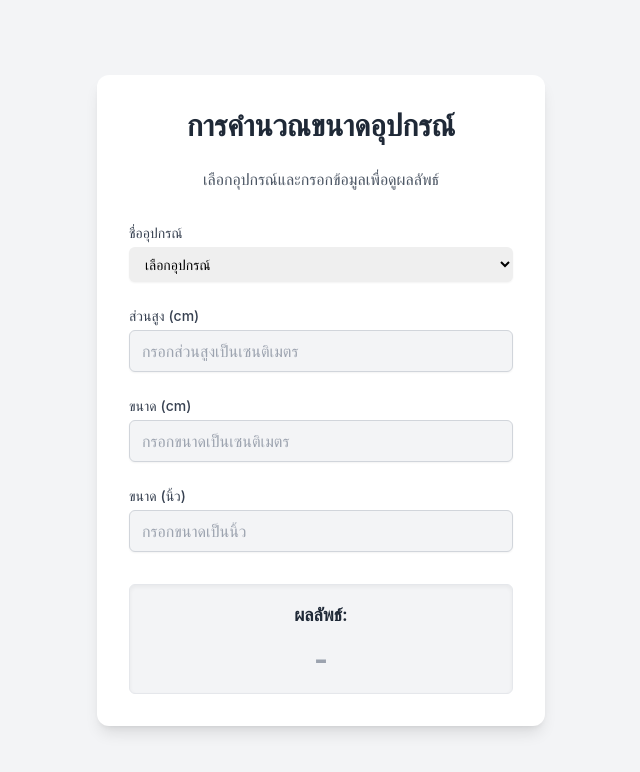
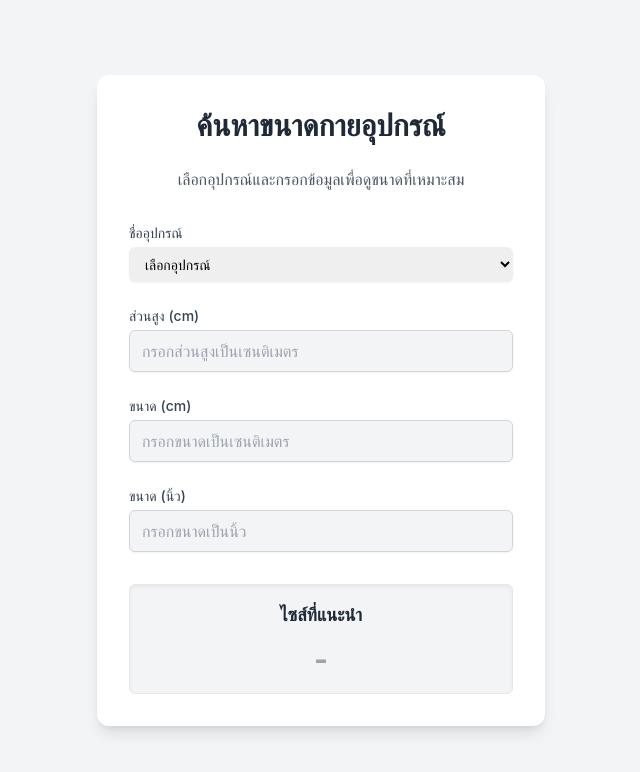
Before and after one commit to teerapon456/AppPhisical_componentsBYDylan, a plain HTML site: page index.html in a window 1280 px wide. Shown: the whole page, without its empty margins (319-959 px from the left). Drawn offline with nearby package versions, Linux system fonts and the light colour scheme.

Commit message:
Update index.html

```diff
--- a/index.html
+++ b/index.html
@@ -15,9 +15,9 @@
 <body class="flex items-center justify-center min-h-screen p-4">
 
     <div class="bg-white p-8 rounded-xl shadow-lg w-full max-w-md">
-        <h1 class="text-3xl font-bold text-center mb-6 text-gray-800">การคำนวณขนาดอุปกรณ์</h1>
+        <h1 class="text-3xl font-bold text-center mb-6 text-gray-800">ค้นหาขนาดกายอุปกรณ์</h1>
         <p class="text-center text-gray-600 mb-8">
-            เลือกอุปกรณ์และกรอกข้อมูลเพื่อดูผลลัพธ์
+            เลือกอุปกรณ์และกรอกข้อมูลเพื่อดูขนาดที่เหมาะสม
         </p>
 
         <!-- Container for input fields -->
@@ -73,7 +73,7 @@
 
         <!-- Result display section -->
         <div class="mt-8 text-center p-4 bg-gray-100 rounded-md shadow-inner border border-gray-200">
-            <h3 class="text-lg font-semibold text-gray-800 mb-3">ผลลัพธ์:</h3>
+            <h3 class="text-lg font-semibold text-gray-800 mb-3">ไซส์ที่แนะนำ</h3>
             <div id="result" class="space-y-2">
                 <div class="text-3xl font-bold text-gray-400">-</div>
             </div>
@@ -167,7 +167,7 @@
                 { size: 'XL', cm: { min: 0, max: 0 }, inch: { min: 0, max: 0 } }
             ],
             'อุปกรณ์พยุงไหปลาร้า (Clavicle Splint)': [
-                { size: 'C', cm: { min: 22, max: 26 }, inch: { min: 8.7, max: 10.2 } },
+                { size: 'SS', cm: { min: 22, max: 26 }, inch: { min: 8.7, max: 10.2 } },
                 { size: 'S', cm: { min: 26, max: 30 }, inch: { min: 10.2, max: 11.8 } },
                 { size: 'M', cm: { min: 30, max: 34 }, inch: { min: 11.8, max: 13.4 } },
                 { size: 'L', cm: { min: 34, max: 38 }, inch: { min: 13.4, max: 15 } },
```
